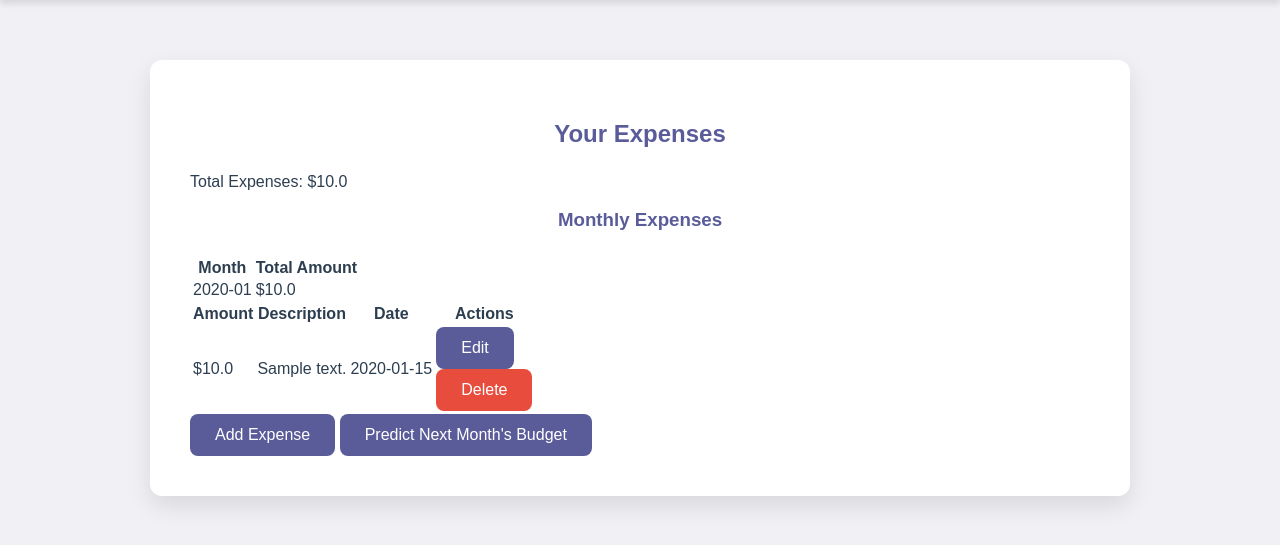
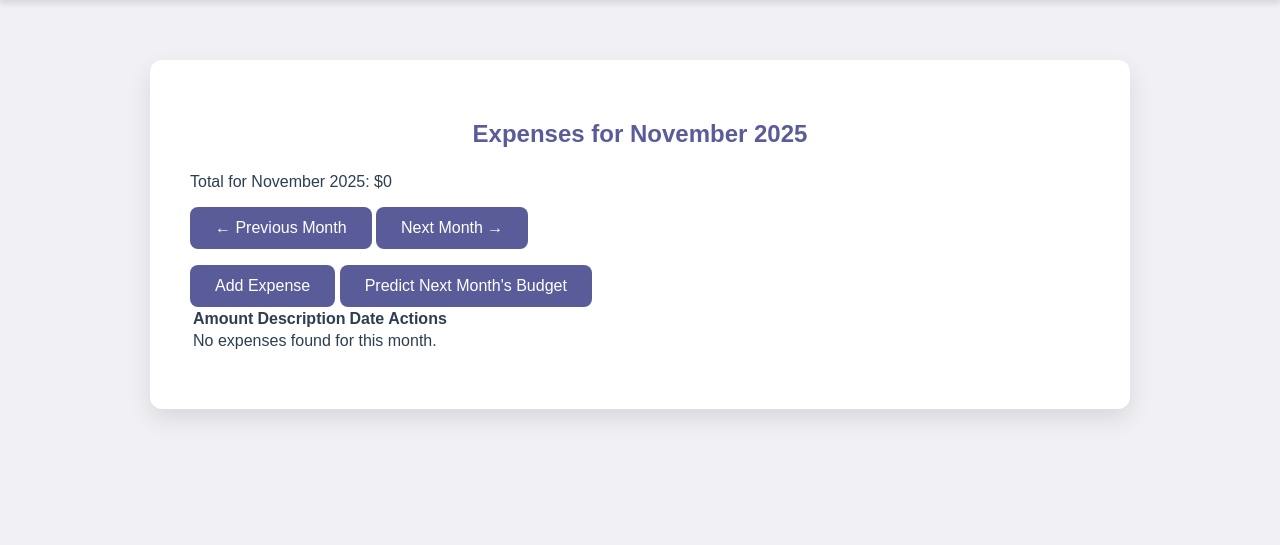
Before and after one commit to rmall2003/Expense_Tracker, a Flask app: page /dashboard in a window 1280 px wide. Shown: the part 88-633 px from the top of the page. Run offline with Flask 3, Linux system fonts and the light colour scheme; the visitor is signed in with stand-in values (Sample User, id 1); tables that the repository leaves empty hold one stand-in row (values such as "Sample post").

Commit message:
dashboard

```diff
--- a/app.py
+++ b/app.py
@@ -2,6 +2,8 @@ from flask import Flask, render_template, request, redirect, url_for, session, f
 from forms import RegistrationForm, LoginForm, ExpenseForm, AdminLoginForm
 from models import User, Expense
 from db import db
+from datetime import datetime, timedelta
+from sqlalchemy import extract
 from datetime import datetime
 from collections import defaultdict
 import pandas as pd
@@ -9,9 +11,10 @@ from sklearn.ensemble import RandomForestRegressor
 import numpy as np
 import re
 
+
 app = Flask(__name__)
 app.config['SECRET_KEY'] = 'your_secret_key'
-app.config['SQLALCHEMY_DATABASE_URI'] = 'mysql+mysqlconnector://root:<yoursqlpassword>@localhost/expense_tracker_db'
+app.config['SQLALCHEMY_DATABASE_URI'] = 'mysql+mysqlconnector://root:rashimall@localhost/expense_tracker_db'
 db.init_app(app)
 
 
@@ -62,16 +65,58 @@ def dashboard():
         return redirect(url_for('login'))
 
     user = User.query.get(session['user_id'])
-    expenses = Expense.query.filter_by(user_id=user.id).all()
+    today = datetime.now()
+    try:
+        year = request.args.get('year', default=today.year, type=int)
+        month = request.args.get('month', default=today.month, type=int)
+        current_date = datetime(year, month, 1)
+    except ValueError:
+        # Handle invalid month/year in query (e.g., month=13)
+        flash('Invalid date specified. Showing current month.', 'warning')
+        year = today.year
+        month = today.month
+        current_date = datetime(year, month, 1)
 
+    # Format a string for display, e.g., "November 2025"
+    display_month_str = current_date.strftime("%B %Y")
+
+    # Query expenses ONLY for the selected month and year
+    expenses = Expense.query.filter_by(user_id=user.id).filter(
+        extract('year', Expense.date) == year,
+        extract('month', Expense.date) == month
+    ).order_by(Expense.date.desc()).all() # Added order_by for clarity
+
+    # Calculate total expenses for *only* the selected month
     total_expenses = sum(expense.amount for expense in expenses)
 
-    monthly_expenses = defaultdict(float)
-    for expense in expenses:
-        month_year = expense.date.strftime("%Y-%m")
-        monthly_expenses[month_year] += expense.amount
+    # --- Calculate previous and next month for navigation ---
 
-    return render_template('dashboard.html', expenses=expenses, total_expenses=total_expenses, monthly_expenses=monthly_expenses)
+    # Calculate previous month
+    # Go to the first day of the current month and subtract one day
+    last_day_prev_month = current_date - timedelta(days=1)
+    prev_year = last_day_prev_month.year
+    prev_month = last_day_prev_month.month
+
+    # Calculate next month
+    # Go to the 28th day, add 4 days (to guarantee it's next month), then replace day with 1
+    first_day_next_month = (current_date.replace(day=28) + timedelta(days=4)).replace(day=1)
+    next_year = first_day_next_month.year
+    next_month = first_day_next_month.month
+
+    # Check if the "next month" is in the future relative to *today*
+    is_future = (next_year > today.year) or (next_year == today.year and next_month > today.month)
+
+    # The old `monthly_expenses` dictionary is no longer needed.
+
+    return render_template('dashboard.html',
+                           expenses=expenses,
+                           total_expenses=total_expenses,
+                           display_month=display_month_str, # New: "November 2025"
+                           prev_year=prev_year,             # New: e.g., 2025
+                           prev_month=prev_month,           # New: e.g., 10
+                           next_year=next_year,             # New: e.g., 2025
+                           next_month=next_month,           # New: e.g., 12
+                           is_future=is_future)             # New: True/False
 
 @app.route('/add_expense', methods=['GET', 'POST'])
 def add_expense():
--- a/templates/dashboard.html
+++ b/templates/dashboard.html
@@ -1,28 +1,35 @@
 {% extends 'base.html' %}
 {% block content %}
 <div class="bg-white p-6 rounded-lg shadow-md max-w-2xl mx-auto">
-    <h2 class="text-2xl font-bold mb-4 text-center">Your Expenses</h2>
-    <p class="text-center mb-6">Total Expenses: ${{ total_expenses | round(2) }}</p>
 
-    <h3 class="text-xl font-bold mb-4 text-center">Monthly Expenses</h3>
-    <table class="w-full border-collapse mb-8 rounded-lg overflow-hidden">
-        <thead>
-            <tr class="bg-gray-200">
-                <th class="p-3 text-left">Month</th>
-                <th class="p-3 text-left">Total Amount</th>
-            </tr>
-        </thead>
-        <tbody>
-            {% for month, total in monthly_expenses.items() %}
-            <tr class="border-b border-gray-200">
-                <td class="p-3">{{ month }}</td>
-                <td class="p-3">${{ total | round(2) }}</td>
-            </tr>
-            {% endfor %}
-        </tbody>
-    </table>
+    <h2 class="text-2xl font-bold mb-4 text-center">Expenses for {{ display_month }}</h2>
+    <p class="text-center mb-6">Total for {{ display_month }}: ${{ total_expenses | round(2) }}</p>
 
-    <table class="w-full border-collapse rounded-lg overflow-hidden">
+    <div class="flex justify-between items-center mb-6"> <a href="{{ url_for('dashboard', year=prev_year, month=prev_month) }}"
+           class="btn bg-gray-600 text-white font-bold py-2 px-4 rounded-lg hover:bg-opacity-80 transition-all duration-300">
+           &larr; Previous Month
+        </a>
+
+        {% if is_future %}
+            <a href="#"
+               onclick="alert('The next month is yet to come.'); return false;"
+               class="btn bg-gray-400 text-white font-bold py-2 px-4 rounded-lg cursor-not-allowed opacity-75">
+               Next Month &rarr;
+            </a>
+        {% else %}
+            <a href="{{ url_for('dashboard', year=next_year, month=next_month) }}"
+               class="btn bg-gray-600 text-white font-bold py-2 px-4 rounded-lg hover:bg-opacity-80 transition-all duration-300">
+               Next Month &rarr;
+            </a>
+        {% endif %}
+    </div>
+<p></p>
+    <div class="flex justify-center mt-6 space-x-4">
+        <a href="{{ url_for('add_expense') }}" class="btn bg-primary-color text-white font-bold py-2 px-4 rounded-lg hover:bg-opacity-80 transition-all duration-300">Add Expense</a>
+        <a href="{{ url_for('predict_budget') }}" class="btn bg-gray-600 text-white font-bold py-2 px-4 rounded-lg hover:bg-opacity-80 transition-all duration-300">Predict Next Month's Budget</a>
+    </div>
+
+    <table class="w-full border-collapse rounded-lg overflow-hidden mb-8">
         <thead>
             <tr class="bg-gray-200">
                 <th class="p-3 text-left">Amount</th>
@@ -44,13 +51,13 @@
                     </form>
                 </td>
             </tr>
+            {% else %}
+            <tr class="border-b border-gray-200">
+                <td colspan="4" class="p-3 text-center text-gray-500">No expenses found for this month.</td>
+            </tr>
             {% endfor %}
         </tbody>
     </table>
-
-    <div class="flex justify-center mt-6 space-x-4">
-        <a href="{{ url_for('add_expense') }}" class="btn bg-primary-color text-white font-bold py-2 px-4 rounded-lg hover:bg-opacity-80 transition-all duration-300">Add Expense</a>
-        <a href="{{ url_for('predict_budget') }}" class="btn bg-gray-600 text-white font-bold py-2 px-4 rounded-lg hover:bg-opacity-80 transition-all duration-300">Predict Next Month's Budget</a>
-    </div>
+<p></p>
 </div>
 {% endblock %}
```
